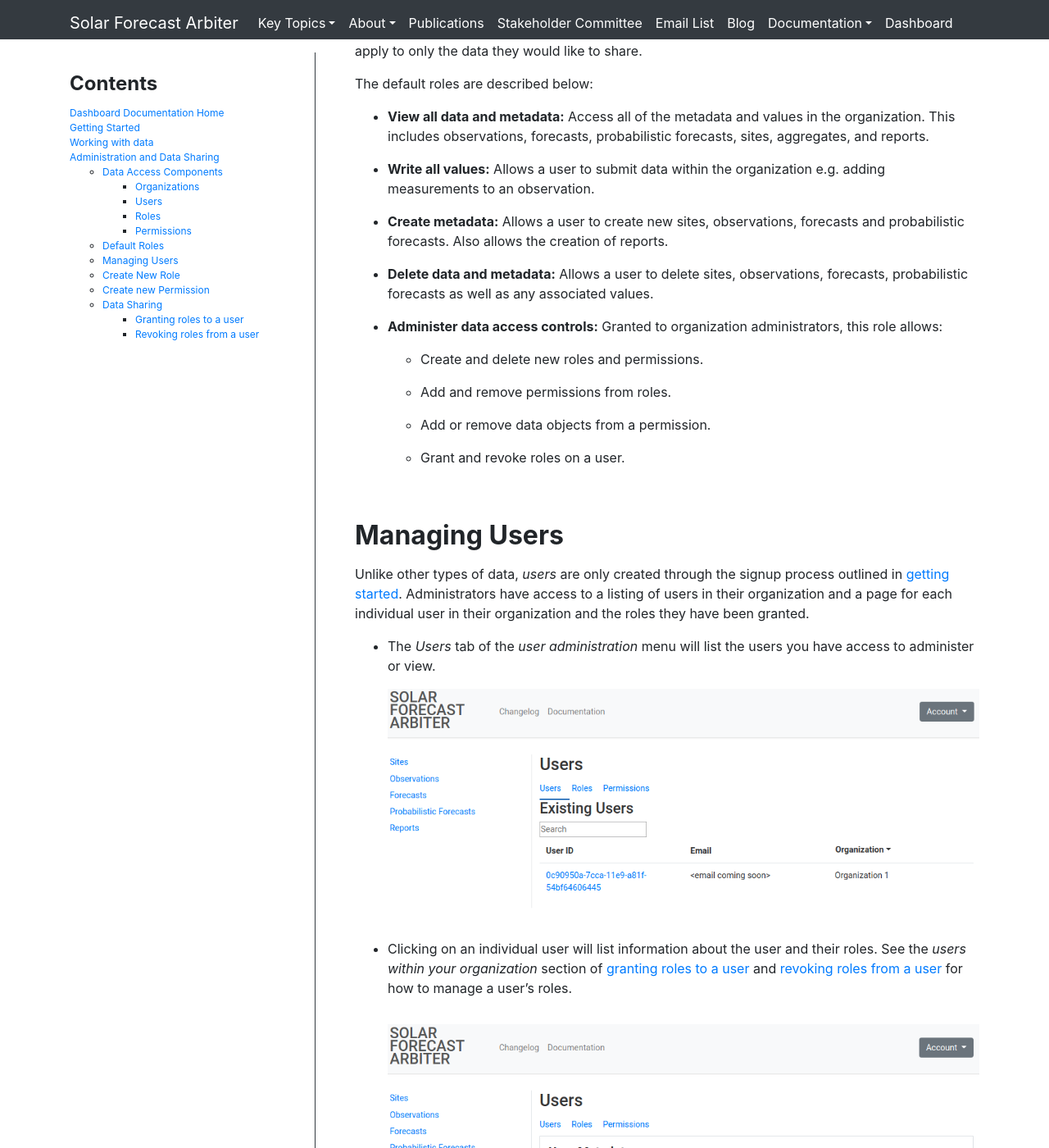
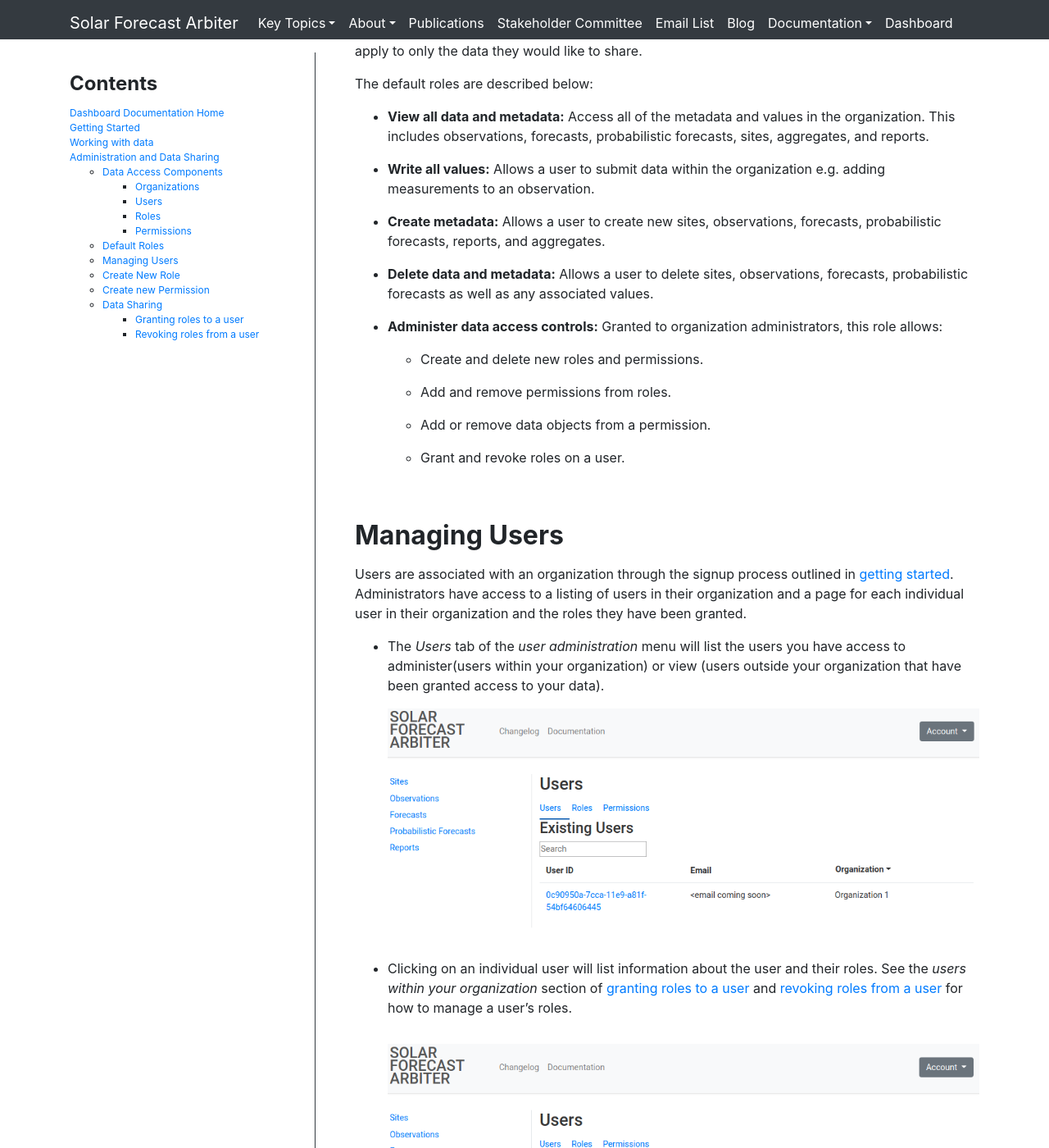
Before and after one commit to SolarArbiter/SolarArbiter.github.io, a Jekyll site: the page built from documentation/dashboard/administration.md, in a window 1280 px wide and 1400 px high, scrolled down 1731 px. Shown: the whole window at 82% size. Built offline with Jekyll 4.4.1, drawn with Linux system fonts in a browser that asks for light colours; our own code applies the rules of GitHub Pages for plain Markdown files.

Commit message:
administration updates

```diff
--- a/documentation/dashboard/administration.md
+++ b/documentation/dashboard/administration.md
@@ -89,9 +89,8 @@ The default roles are described below:
     organization e.g. adding measurements to an
     observation.
 
--   **Create metadata:** Allows a user to create new sites,
-    observations, forecasts and probabilistic forecasts. Also allows
-    the creation of reports.
+-   **Create metadata:** Allows a user to create new sites, observations,
+    forecasts, probabilistic forecasts, reports, and aggregates.
 
 -   **Delete data and metadata:** Allows a user to delete sites,
     observations, forecasts, probabilistic forecasts as well as any
@@ -109,19 +108,18 @@ The default roles are described below:
     -   Grant and revoke roles on a user.
 
 
-
-
 ## Managing Users
 {: .anchor}
 
-Unlike other types of data, *users* are only created through the signup process
-outlined in [getting started](/documentation/dashboard/getting-started/#signing-up).
+Users are associated with an organization through the signup process outlined
+in [getting started](/documentation/dashboard/getting-started/#signing-up).
 Administrators have access to a listing of users in their organization and a
 page for each individual user in their organization and the roles they have
 been granted.
 
 -   The *Users* tab of the *user administration* menu will list the users you
-    have access to administer or view.
+    have access to administer(users within your organization) or view (users
+    outside your organization that have been granted access to your data).
 	<img class="my-3" src="/images/users.png"/>
 
 
@@ -180,6 +178,8 @@ been granted.
     <img class="my-3" src="/images/permission.png"/>
 
 ## Data Sharing
+{: .anchor}
+
 An organization admin can share data by granting roles to a user. Granting a
 role permits the user to perform actions defined by the role's permissions.
 Roles granted to users outside of the organization may not contain
```
